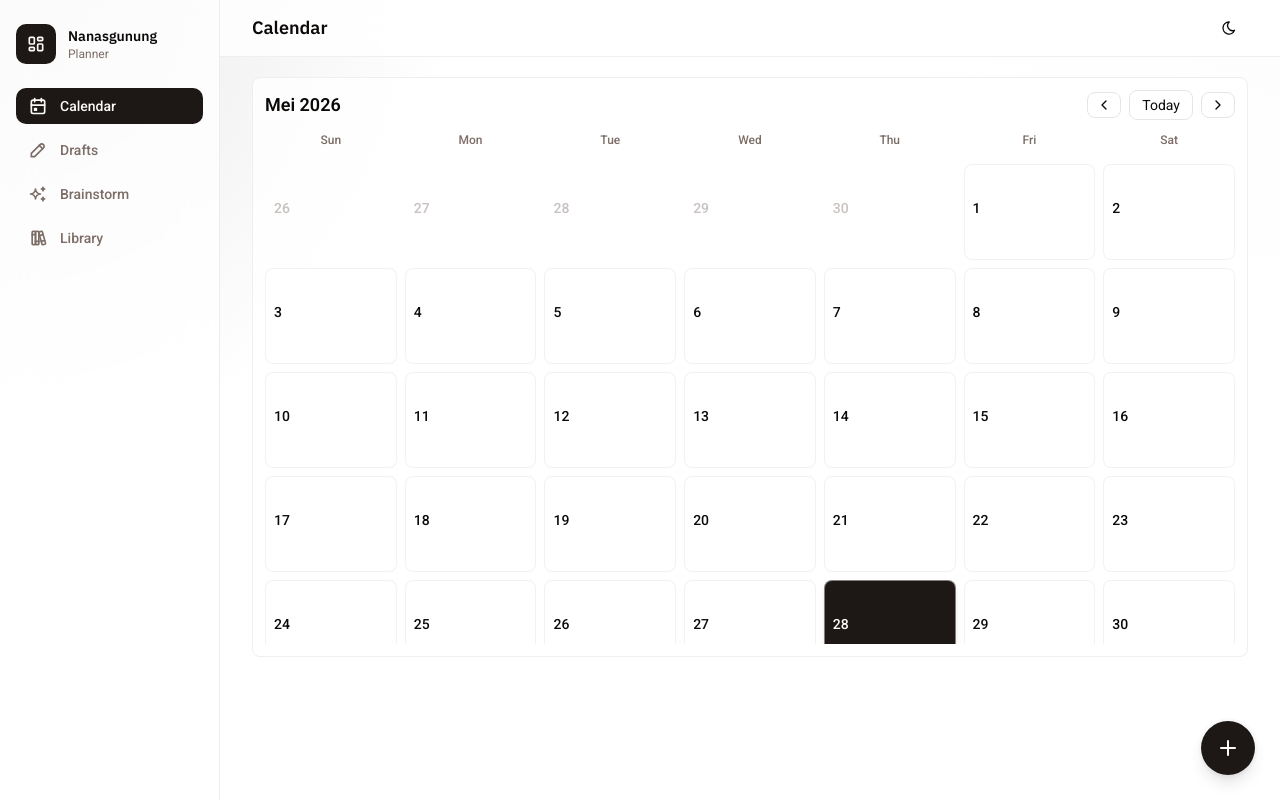
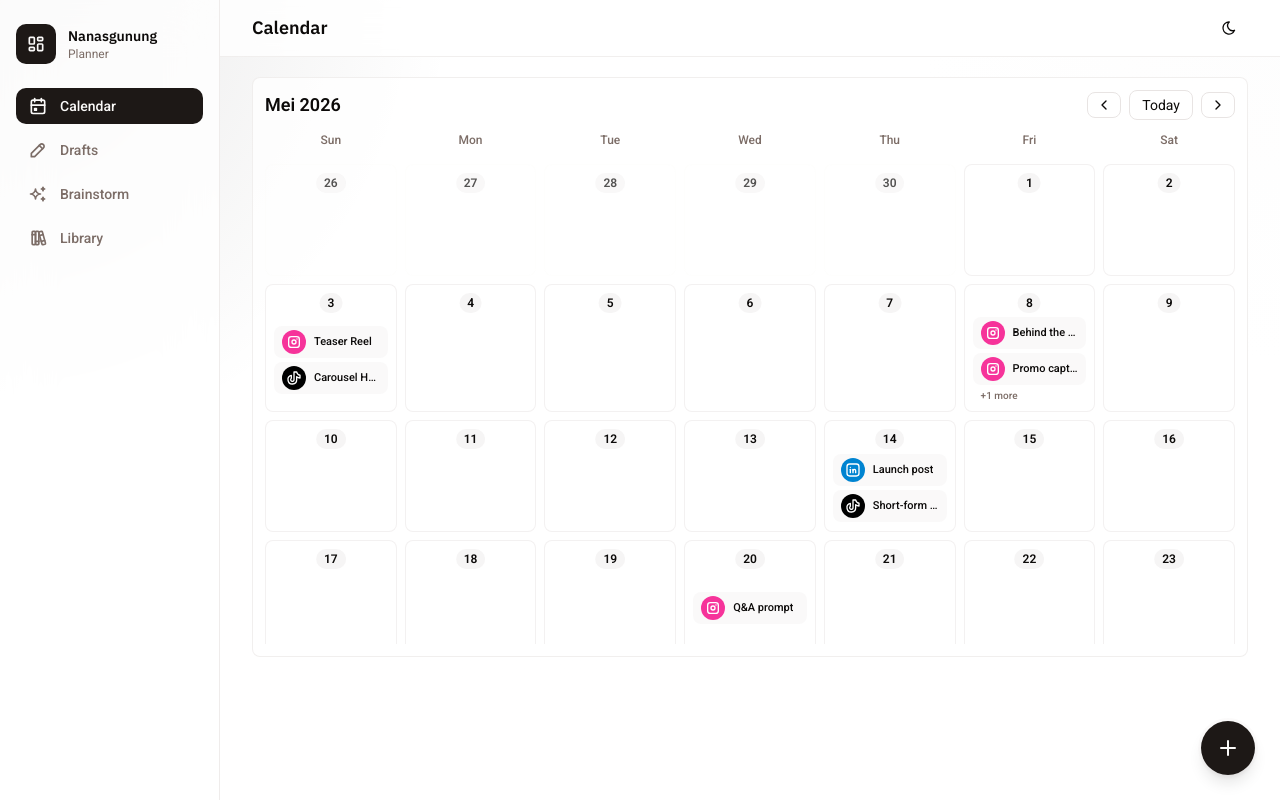
Before and after one commit to nasgunawann/nanasgunung-planner, a Next.js app: page /calendar in a window 1280 px wide. Built offline with nearby package versions, Linux system fonts and the light colour scheme.

Commit message:
feat: add mock drafts and platform icons to calendar page; implement localStorage persistence for drafts

```diff
--- a/src/app/(planner)/calendar/page.tsx
+++ b/src/app/(planner)/calendar/page.tsx
@@ -15,8 +15,91 @@ import {
 } from "date-fns";
 import { id } from "date-fns/locale";
 import { useDrafts } from "@/lib/drafts";
+import { platformColorMap } from "@/lib/platform-map";
+import {
+  IconChevronLeft,
+  IconChevronRight,
+  IconBrandInstagram,
+  IconBrandTiktok,
+  IconBrandYoutube,
+  IconBrandLinkedin,
+  IconPhoto,
+} from "@tabler/icons-react";
 
 const weekDays = ["Sun", "Mon", "Tue", "Wed", "Thu", "Fri", "Sat"];
+
+const mayMockDrafts = [
+  {
+    id: "mock-2026-05-03-1",
+    title: "Teaser Reel",
+    platform: "Instagram",
+    status: "Draft",
+    date: "2026-05-03",
+  },
+  {
+    id: "mock-2026-05-03-2",
+    title: "Carousel Hook",
+    platform: "TikTok",
+    status: "In review",
+    date: "2026-05-03",
+  },
+  {
+    id: "mock-2026-05-08-1",
+    title: "Behind the scenes",
+    platform: "Instagram",
+    status: "Scheduled",
+    date: "2026-05-08",
+  },
+  {
+    id: "mock-2026-05-08-2",
+    title: "Promo caption",
+    platform: "Instagram",
+    status: "Draft",
+    date: "2026-05-08",
+  },
+  {
+    id: "mock-2026-05-08-3",
+    title: "Story sequence",
+    platform: "Instagram",
+    status: "Needs edit",
+    date: "2026-05-08",
+  },
+  {
+    id: "mock-2026-05-14-1",
+    title: "Launch post",
+    platform: "LinkedIn",
+    status: "Ready",
+    date: "2026-05-14",
+  },
+  {
+    id: "mock-2026-05-14-2",
+    title: "Short-form cut",
+    platform: "TikTok",
+    status: "Draft",
+    date: "2026-05-14",
+  },
+  {
+    id: "mock-2026-05-20-1",
+    title: "Q&A prompt",
+    platform: "Instagram",
+    status: "Planned",
+    date: "2026-05-20",
+  },
+  {
+    id: "mock-2026-05-26-1",
+    title: "Monthly recap",
+    platform: "YouTube",
+    status: "Draft",
+    date: "2026-05-26",
+  },
+  {
+    id: "mock-2026-05-26-2",
+    title: "Thumbnail idea",
+    platform: "YouTube",
+    status: "In progress",
+    date: "2026-05-26",
+  },
+];
 
 export default function CalendarPage() {
   const { drafts, addDraft } = useDrafts();
@@ -31,14 +114,34 @@ export default function CalendarPage() {
     return eachDayOfInterval({ start: gridStart, end: gridEnd });
   }, [currentMonth]);
 
+  const monthHasItems = useMemo(() => {
+    return days.some(
+      (d) => isSameMonth(d, currentMonth) && itemsForDate(d).length > 0,
+    );
+  }, [days, currentMonth, drafts]);
+
   const monthLabel = format(currentMonth, "LLLL yyyy", { locale: id });
 
   function itemsForDate(date: Date) {
     const key = format(date, "yyyy-MM-dd");
-    return Array.isArray(drafts)
+
+    const liveDrafts = Array.isArray(drafts)
       ? drafts.filter((draft) => draft.date === key)
       : [];
+    const mockDrafts =
+      currentMonth.getFullYear() === 2026 && currentMonth.getMonth() === 4
+        ? mayMockDrafts.filter((draft) => draft.date === key)
+        : [];
+
+    return [...mockDrafts, ...liveDrafts];
   }
+
+  const platformIconMap: Record<string, any> = {
+    Instagram: IconBrandInstagram,
+    TikTok: IconBrandTiktok,
+    YouTube: IconBrandYoutube,
+    LinkedIn: IconBrandLinkedin,
+  };
 
   function openDay(date: Date) {
     setSelectedDate(date);
@@ -61,20 +164,7 @@ export default function CalendarPage() {
               onClick={() => setCurrentMonth((date) => subMonths(date, 1))}
               className="rounded-md border border-border px-2 py-1 text-sm"
             >
-              <svg
-                xmlns="http://www.w3.org/2000/svg"
-                className="h-4 w-4"
-                viewBox="0 0 24 24"
-                fill="none"
-                stroke="currentColor"
-              >
-                <path
-                  strokeWidth="2"
-                  strokeLinecap="round"
-                  strokeLinejoin="round"
-                  d="M15 18l-6-6 6-6"
-                />
-              </svg>
+              <IconChevronLeft className="h-4 w-4" />
             </button>
 
             <button
@@ -95,20 +185,7 @@ export default function CalendarPage() {
               onClick={() => setCurrentMonth((date) => addMonths(date, 1))}
               className="rounded-md border border-border px-2 py-1 text-sm"
             >
-              <svg
-                xmlns="http://www.w3.org/2000/svg"
-                className="h-4 w-4"
-                viewBox="0 0 24 24"
-                fill="none"
-                stroke="currentColor"
-              >
-                <path
-                  strokeWidth="2"
-                  strokeLinecap="round"
-                  strokeLinejoin="round"
-                  d="M9 6l6 6-6 6"
-                />
-              </svg>
+              <IconChevronRight className="h-4 w-4" />
             </button>
           </div>
         </div>
@@ -123,6 +200,7 @@ export default function CalendarPage() {
           ))}
         </div>
 
+        {monthHasItems ? (
           <div className="mt-3 max-h-[60vh] overflow-y-auto">
             <div className="grid grid-cols-7 gap-2">
               {days.map((date) => {
@@ -136,7 +214,7 @@ export default function CalendarPage() {
                     type="button"
                     onClick={() => openDay(date)}
                     className={[
-                    "min-h-24 rounded-md border p-2 text-left text-sm transition-colors",
+                      "relative min-h-28 overflow-hidden rounded-md border p-2 pt-8 text-left text-sm transition-colors",
                       activeMonth
                         ? "border-border/50 bg-background"
                         : "border-border/10 bg-muted/5 dark:bg-muted/5 text-muted-foreground/60 dark:text-muted-foreground/60 opacity-70",
@@ -145,33 +223,127 @@ export default function CalendarPage() {
                         : "",
                     ].join(" ")}
                   >
-                  <div className="flex items-center justify-between gap-2">
-                    <span className="font-medium">{format(date, "d")}</span>
-                    {items.length > 0 ? (
-                      <span className="text-xs text-muted-foreground">
-                        {items.length}
+                    <div
+                      className={[
+                        "absolute left-1/2 top-2 -translate-x-1/2 rounded-full px-2 py-0.5 text-xs font-semibold",
+                        isToday(date)
+                          ? "bg-background/15 text-primary-foreground"
+                          : "bg-muted/70 text-foreground",
+                      ].join(" ")}
+                    >
+                      {format(date, "d")}
+                    </div>
+
+                    <div className="space-y-1">
+                      {items.slice(0, 1).map((item) => (
+                        <div
+                          key={item.id}
+                          className="rounded-md bg-muted/40 px-2 py-1 text-[11px] leading-tight"
+                        >
+                          {(() => {
+                            const Icon = platformIconMap[item.platform ?? ""];
+                            return (
+                              <div className="flex items-center gap-2">
+                                {Icon ? (
+                                  <span
+                                    className={[
+                                      "inline-flex items-center justify-center rounded-full p-1",
+                                      platformColorMap[
+                                        item.platform ?? "Default"
+                                      ],
+                                    ].join(" ")}
+                                    aria-hidden
+                                  >
+                                    <Icon className="h-4 w-4" />
                                   </span>
                                 ) : null}
+
+                                <div className="truncate whitespace-nowrap font-medium">
+                                  {item.title}
                                 </div>
+                              </div>
+                            );
+                          })()}
+                        </div>
+                      ))}
 
-                  <div className="mt-2 space-y-1">
-                    {items.slice(0, 2).map((item) => (
+                      {items.length > 1 ? (
+                        <div className="px-2 text-[10px] font-medium text-muted-foreground md:hidden">
+                          +{items.length - 1} more
+                        </div>
+                      ) : null}
+
+                      {items.slice(1, 2).map((item) => (
                         <div
                           key={item.id}
-                        className="rounded-md bg-muted/40 px-2 py-1 text-xs"
+                          className="hidden rounded-md bg-muted/40 px-2 py-1 text-[11px] leading-tight md:block"
                         >
-                        <div className="font-medium">{item.title}</div>
-                        <div className="text-muted-foreground">
-                          {item.platform} • {item.status}
+                          {(() => {
+                            const Icon = platformIconMap[item.platform ?? ""];
+                            return (
+                              <div className="flex items-center gap-2">
+                                {Icon ? (
+                                  <span
+                                    className={[
+                                      "inline-flex items-center justify-center rounded-full p-1",
+                                      platformColorMap[
+                                        item.platform ?? "Default"
+                                      ],
+                                    ].join(" ")}
+                                    aria-hidden
+                                  >
+                                    <Icon className="h-4 w-4" />
+                                  </span>
+                                ) : null}
+                                <div className="truncate whitespace-nowrap font-medium">
+                                  {item.title}
                                 </div>
                               </div>
+                            );
+                          })()}
+                        </div>
                       ))}
+
+                      {items.length > 2 ? (
+                        <div className="hidden px-2 text-[10px] font-medium text-muted-foreground md:block">
+                          +{items.length - 2} more
+                        </div>
+                      ) : null}
                     </div>
                   </button>
                 );
               })}
             </div>
           </div>
+        ) : (
+          <div className="mt-3 flex items-center justify-center rounded-md border border-border/60 bg-muted/10 p-6">
+            <div className="max-w-xl text-center">
+              <p className="mb-2 text-lg font-semibold">
+                No items scheduled this month.
+              </p>
+              <p className="mb-4 text-sm text-muted-foreground">
+                Add your first draft to get started.
+              </p>
+              <div className="flex justify-center">
+                <button
+                  type="button"
+                  onClick={() =>
+                    setSelectedDate(
+                      new Date(
+                        currentMonth.getFullYear(),
+                        currentMonth.getMonth(),
+                        1,
+                      ),
+                    )
+                  }
+                  className="rounded bg-primary px-4 py-2 text-white"
+                >
+                  Add event
+                </button>
+              </div>
+            </div>
+          </div>
+        )}
       </div>
 
       {selectedDate ? (
--- a/src/lib/drafts.tsx
+++ b/src/lib/drafts.tsx
@@ -1,6 +1,6 @@
 "use client";
 
-import React, { createContext, useContext, useState } from "react";
+import React, { createContext, useContext, useEffect, useState } from "react";
 import { format } from "date-fns";
 
 export type Draft = {
@@ -21,6 +21,28 @@ const DraftsContext = createContext<DraftsContextValue | undefined>(undefined);
 
 export function DraftsProvider({ children }: { children: React.ReactNode }) {
   const [drafts, setDrafts] = useState<Draft[]>([]);
+
+  // Hydrate from localStorage on first mount (client-only)
+  useEffect(() => {
+    try {
+      const raw = localStorage.getItem("nanas_drafts");
+      if (raw) {
+        const parsed = JSON.parse(raw) as Draft[];
+        setDrafts(parsed);
+      }
+    } catch (e) {
+      // ignore
+    }
+  }, []);
+
+  // Persist drafts to localStorage whenever they change
+  useEffect(() => {
+    try {
+      localStorage.setItem("nanas_drafts", JSON.stringify(drafts));
+    } catch (e) {
+      // ignore quota / serialization errors
+    }
+  }, [drafts]);
 
   function addDraft(d: Omit<Draft, "id" | "updatedAt">) {
     const now = new Date();
--- /dev/null
+++ b/src/lib/platform-map.ts
@@ -0,0 +1,7 @@
+export const platformColorMap: Record<string, string> = {
+  Instagram: "bg-pink-500 text-white",
+  TikTok: "bg-black text-white",
+  YouTube: "bg-red-600 text-white",
+  LinkedIn: "bg-sky-600 text-white",
+  Default: "bg-muted/40 text-foreground",
+};
```
Lines whose indentation alone changed are shown as unchanged.
